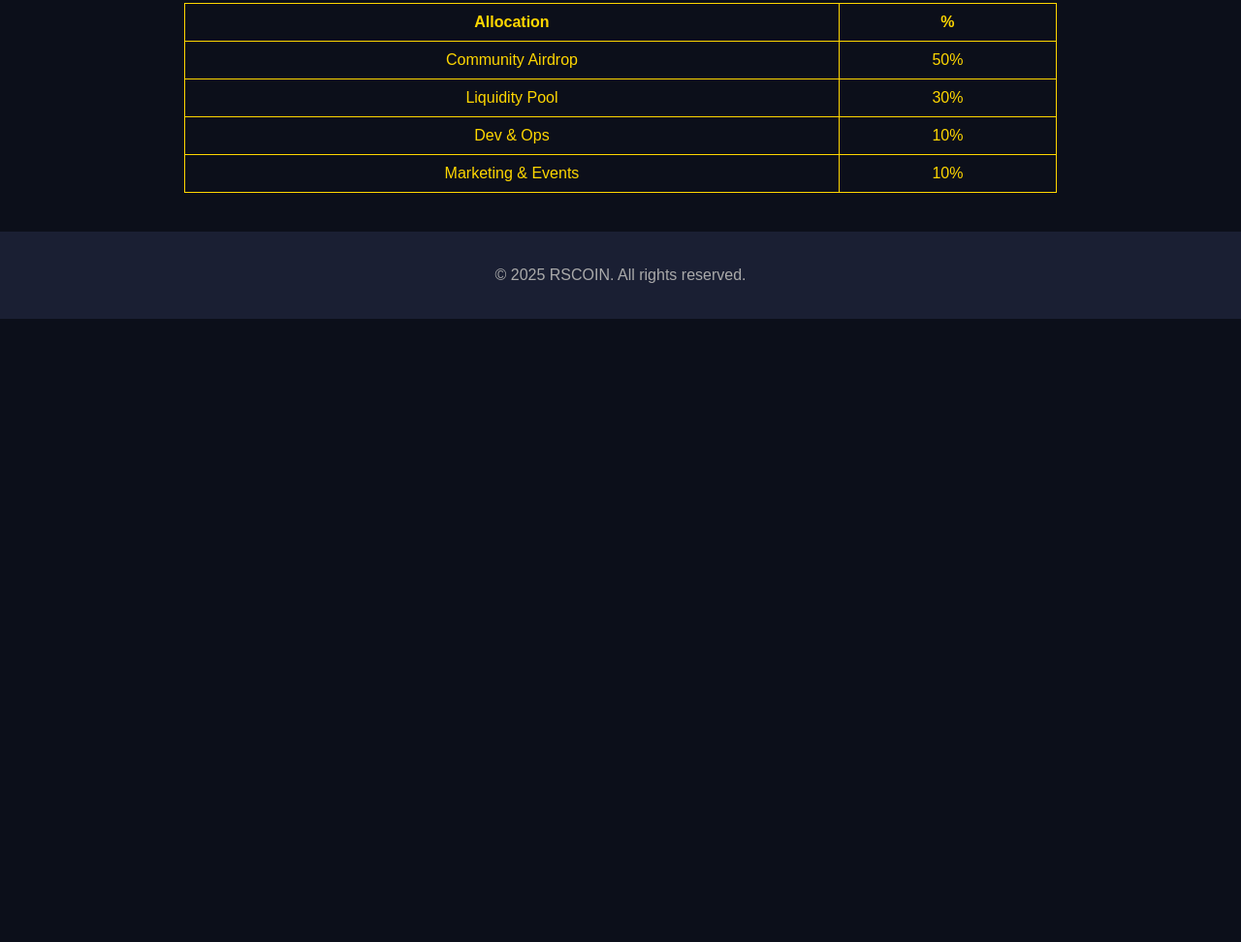
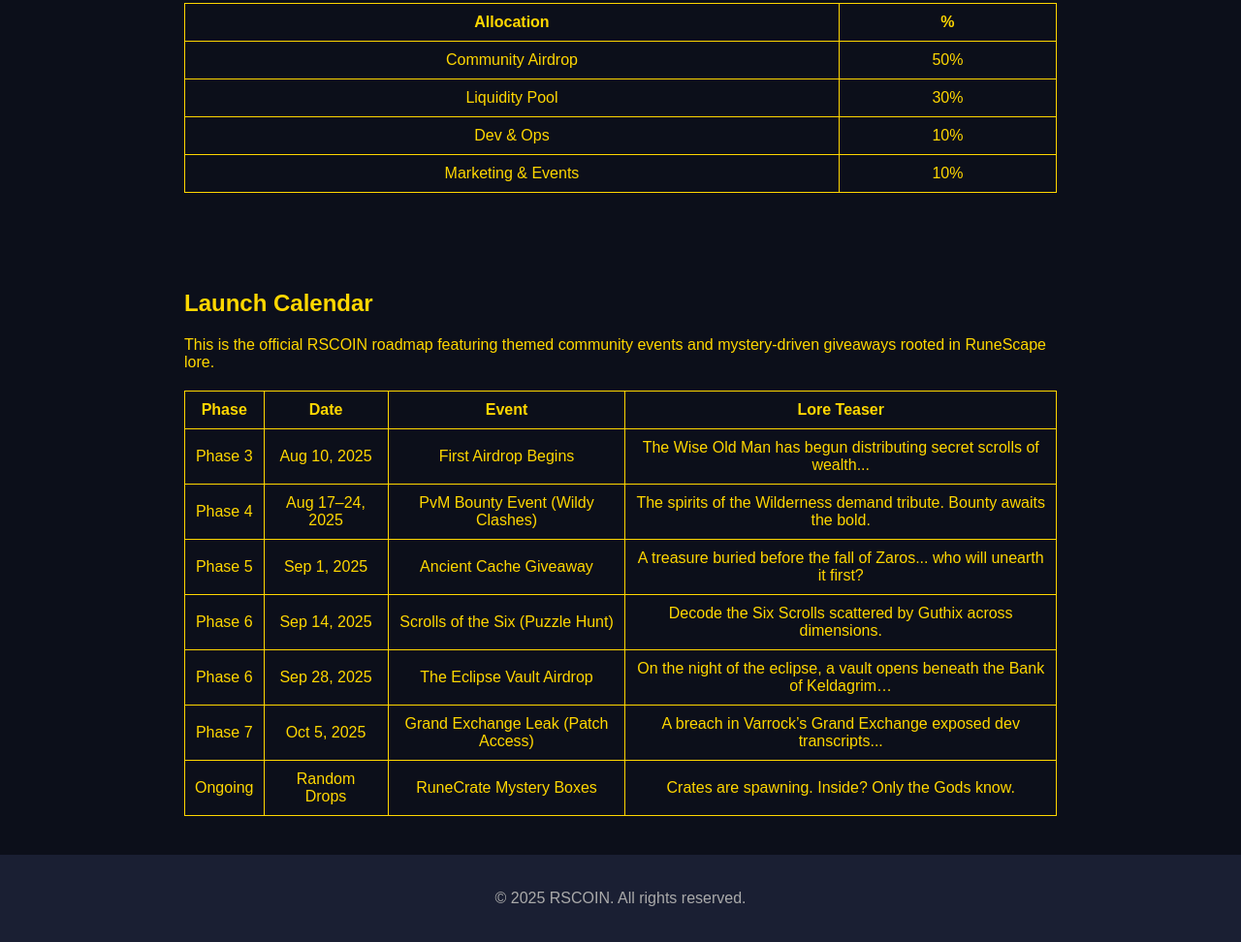
Before and after one commit to offlrscoin/rscoin, a plain HTML site: page index.html in a window 1280 px wide. Shown: the part 1371-2343 px from the top of the page at 97% size. Before the commit the page ends 1700 px from the top, so only its background shows below. Drawn offline with Linux system fonts and the light colour scheme.

Commit message:
Add files via upload

```diff
--- a/index.html
+++ b/index.html
@@ -122,6 +122,61 @@
     </table>
 </section>
 
+<section id="calendar">
+    <h2>Launch Calendar</h2>
+    <p>This is the official RSCOIN roadmap featuring themed community events and mystery-driven giveaways rooted in RuneScape lore.</p>
+    <table>
+        <tr>
+            <th>Phase</th>
+            <th>Date</th>
+            <th>Event</th>
+            <th>Lore Teaser</th>
+        </tr>
+        <tr>
+            <td>Phase 3</td>
+            <td>Aug 10, 2025</td>
+            <td>First Airdrop Begins</td>
+            <td>The Wise Old Man has begun distributing secret scrolls of wealth...</td>
+        </tr>
+        <tr>
+            <td>Phase 4</td>
+            <td>Aug 17–24, 2025</td>
+            <td>PvM Bounty Event (Wildy Clashes)</td>
+            <td>The spirits of the Wilderness demand tribute. Bounty awaits the bold.</td>
+        </tr>
+        <tr>
+            <td>Phase 5</td>
+            <td>Sep 1, 2025</td>
+            <td>Ancient Cache Giveaway</td>
+            <td>A treasure buried before the fall of Zaros... who will unearth it first?</td>
+        </tr>
+        <tr>
+            <td>Phase 6</td>
+            <td>Sep 14, 2025</td>
+            <td>Scrolls of the Six (Puzzle Hunt)</td>
+            <td>Decode the Six Scrolls scattered by Guthix across dimensions.</td>
+        </tr>
+        <tr>
+            <td>Phase 6</td>
+            <td>Sep 28, 2025</td>
+            <td>The Eclipse Vault Airdrop</td>
+            <td>On the night of the eclipse, a vault opens beneath the Bank of Keldagrim…</td>
+        </tr>
+        <tr>
+            <td>Phase 7</td>
+            <td>Oct 5, 2025</td>
+            <td>Grand Exchange Leak (Patch Access)</td>
+            <td>A breach in Varrock’s Grand Exchange exposed dev transcripts...</td>
+        </tr>
+        <tr>
+            <td>Ongoing</td>
+            <td>Random Drops</td>
+            <td>RuneCrate Mystery Boxes</td>
+            <td>Crates are spawning. Inside? Only the Gods know.</td>
+        </tr>
+    </table>
+</section>
+
 <footer>
     <p>© 2025 RSCOIN. All rights reserved.</p>
 </footer>
```
